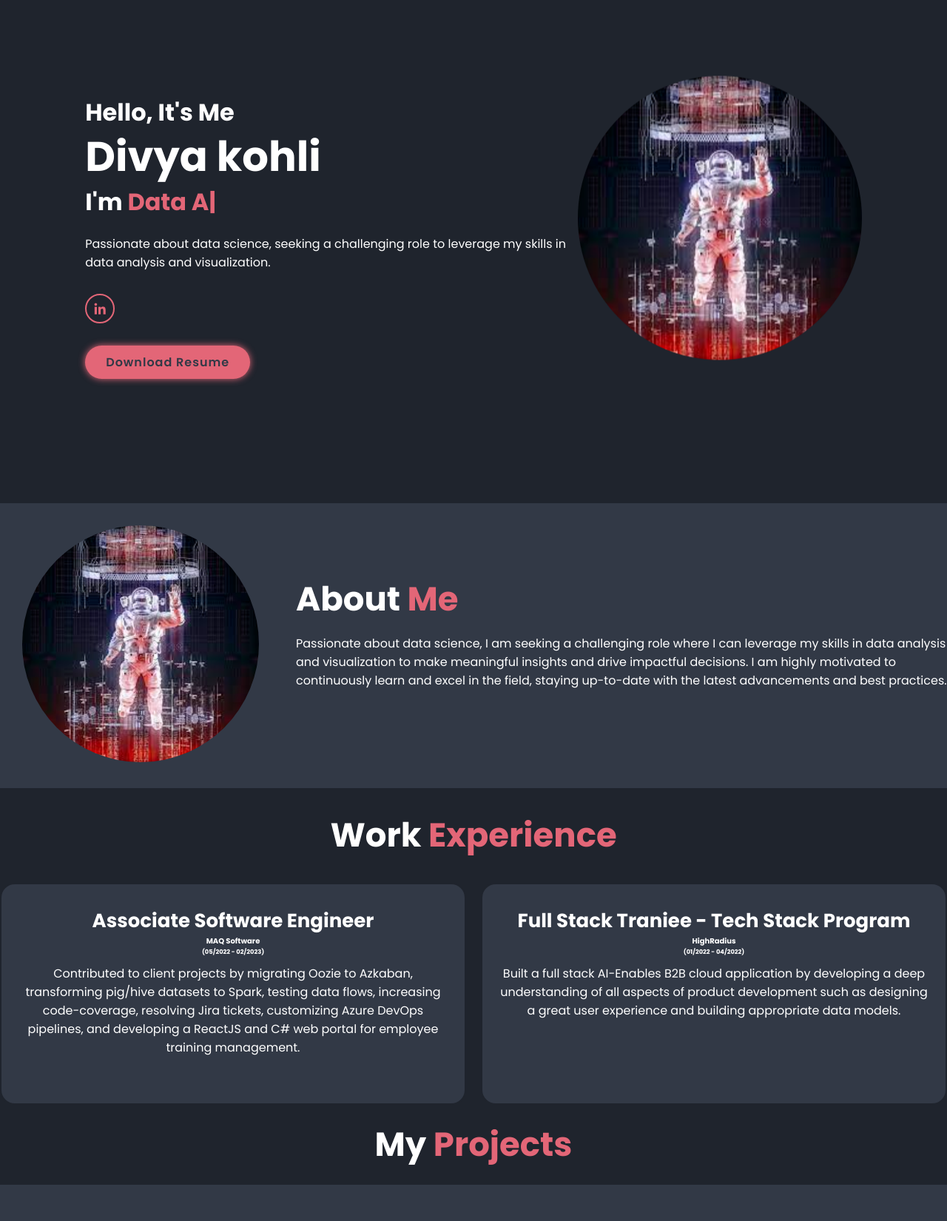
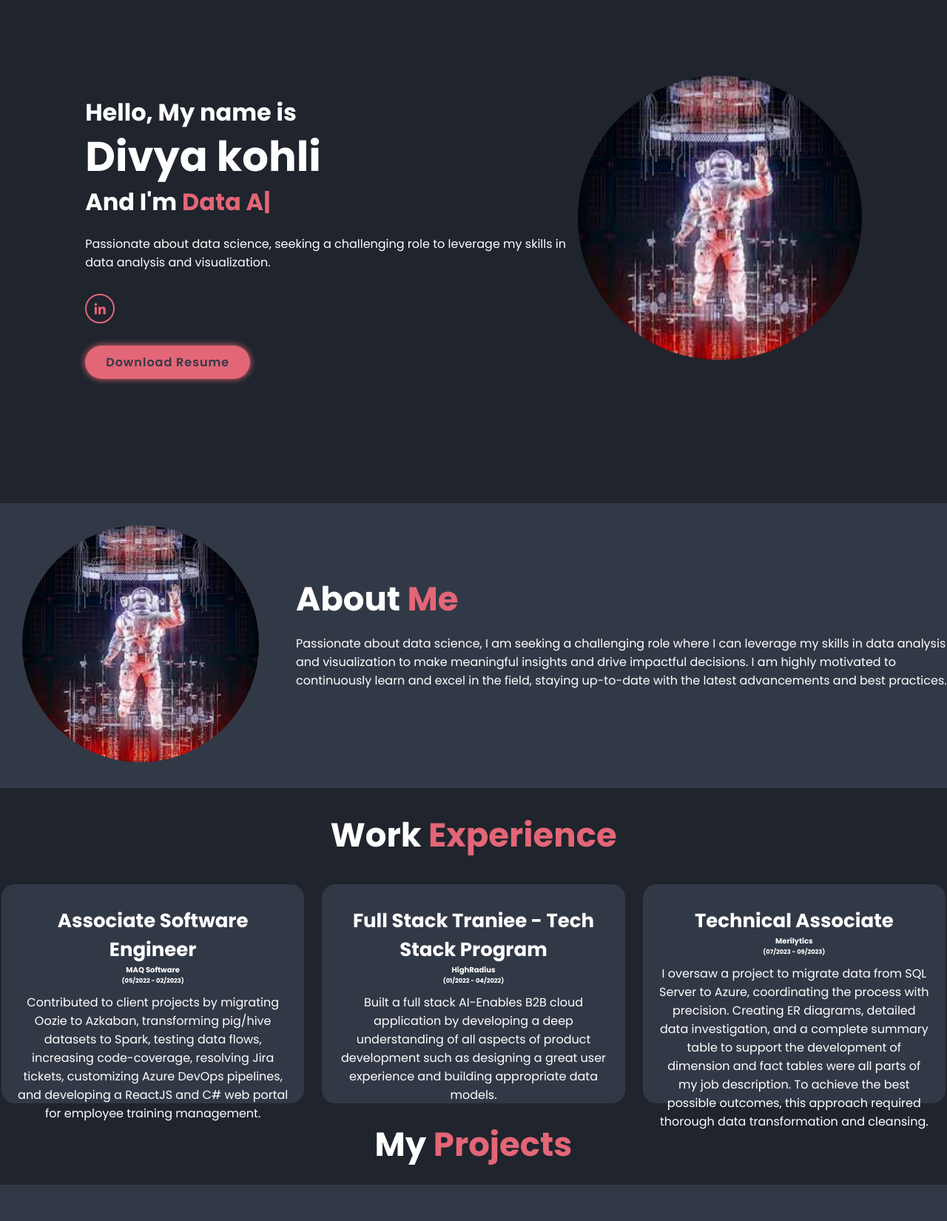
Before and after one commit to DivyaKohli/portfolio, a plain HTML site: page index.html in a window 1280 px wide. Shown: the part 120-1770 px from the top of the page at 74% size. Drawn offline with nearby package versions, Linux system fonts and the light colour scheme.

Commit message:
Add files via upload

```diff
--- a/index.html
+++ b/index.html
@@ -5,7 +5,7 @@
     <meta charset="UTF-8">
     <meta http-equiv="X-UA-Compatible" content="IE=edge">
     <meta name="viewport" content="width=device-width, initial-scale=1.0">
-    <title>Personal Portfolio Website</title>
+    <title>Divya Kohli Portfolio</title>
 
     <!-- box icons -->
     <link href="https://unpkg.com/boxicons@2.1.4/css/boxicons.min.css" rel="stylesheet" />
@@ -34,9 +34,9 @@
     <!-- home section design -->
     <section class="home" id="home">
         <div class="home-content">
-            <h3>Hello, It's Me</h3>
+            <h3>Hello, My name is</h3>
             <h1>Divya kohli</h1>
-            <h3>I'm <span class="multiple-text"></span></h3>
+            <h3>And I'm <span class="multiple-text"></span></h3>
             <!-- <p>Passionate about data science, I am seeking a challenging role where I can leverage my skills in data
                 analysis and visualization to make meaningful insights and drive impactful decisions. I am highly
                 motivated to continuously learn and excel in the field, staying up-to-date with the latest advancements
@@ -123,9 +123,12 @@
                         <h3>Associate Software Engineer</h3>
                         <h4>MAQ Software</h4>
                         <h5>(05/2022 - 02/2023)</h5>
-                <p>Contributed to client projects by migrating Oozie to Azkaban, transforming pig/hive datasets to
-                    Spark, testing data flows, increasing code-coverage, resolving Jira tickets, customizing Azure
-                    DevOps pipelines, and developing a ReactJS and C# web portal for employee training management.</p>
+                        <p>Contributed to client projects by migrating Oozie to Azkaban, transforming pig/hive datasets
+                            to
+                            Spark, testing data flows, increasing code-coverage, resolving Jira tickets, customizing
+                            Azure
+                            DevOps pipelines, and developing a ReactJS and C# web portal for employee training
+                            management.</p>
                         <!-- <a href="#" class="btn">Read More</a> -->
                     </div>
 
@@ -133,10 +136,23 @@
                         <h3>Full Stack Traniee - Tech Stack Program</h3>
                         <h4>HighRadius</h4>
                         <h5>(01/2022 - 04/2022)</h5>
-                <p>Built a full stack AI-Enables B2B cloud application by developing a deep understanding of all aspects
+                        <p>Built a full stack AI-Enables B2B cloud application by developing a deep understanding of all
+                            aspects
                             of product
-                    development such as designing a great user experience and building appropriate data models.</p>
+                            development such as designing a great user experience and building appropriate data models.
+                        </p>
                         <!-- <a href="#" class="btn">Read More</a> -->
+                    </div>
+
+                    <div class="experience-box">
+                        <h3>Technical Associate</h3>
+                        <h4>Merilytics</h4>
+                        <h5>(07/2023 - 09/2023)</h5>
+                        <p>I oversaw a project to migrate data from SQL Server to Azure, coordinating the process with
+                            precision. Creating ER diagrams, detailed data investigation, and a complete summary table to
+                            support the development of dimension and fact tables were all parts of my job description. To
+                            achieve the best possible outcomes, this approach required thorough data transformation and
+                            cleansing.</p>
                     </div>
                 </div>
     </secction>
@@ -209,7 +225,7 @@
     <section class="contact" id="contact">
         <h2 class="heading">Contact <span>Me</span></h2>
 
-        <form action="https://formspree.io/f/xnqyynob" method="POST">
+        <form action="https://formspree.io/f/xzbqqdov" method="POST">
             <div class="input-box">
                 <input type="text" name="name" placeholder="Full Name" required>
                 <input type="email" name="email" placeholder="Email Address" required>
@@ -218,7 +234,7 @@
                 <input type="number" name="number" placeholder="Mobile Number" required>
                 <input type="text" name="emailSubject" placeholder="Email Subject" required>
             </div>
-            <textarea name="" id="" cols="30" rows="10" name="message" placeholder="Your Message" required></textarea>
+            <textarea name="message" id="" cols="30" rows="10" placeholder="Your Message" required></textarea>
             <input type="submit" value="Send Message" class="btn">
         </form>
     </section>
@@ -226,7 +242,8 @@
     <!-- footer design -->
     <footer class="footer">
         <div class="footer-text">
-            <p>Copyright &copy; 2023 by Divya Kohli | All Rights Reserved.</p>
+            <!-- <p>Copyright &copy; 2023 by Divya Kohli | All Rights Reserved.</p> -->
+            <!-- <p>Home</p> -->
         </div>
 
         <div class="footer-iconTop">
```
Lines whose indentation alone changed are shown as unchanged.
